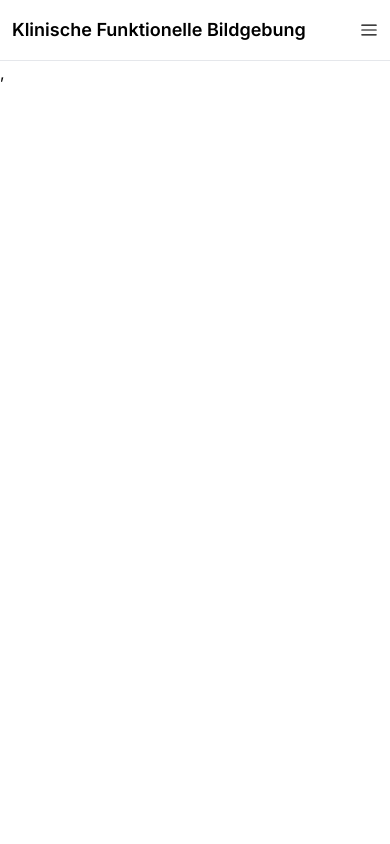
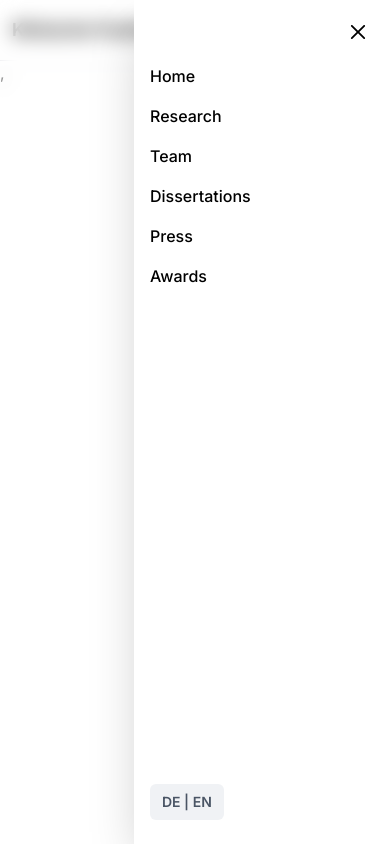
Before and after one commit to KushagraSharma10/Bonn-NeuroLab, a React (Vite) app: page / in a window 390 px wide. Both pictures are taken after a click on the button "Open menu". Built offline with nearby package versions, Linux system fonts and the light colour scheme.

Commit message:
navbar is now made responsive for all screens

```diff
--- a/src/components/Navbar.jsx
+++ b/src/components/Navbar.jsx
@@ -1,8 +1,11 @@
-import React from "react";
+import React, { useState } from "react";
 import { RxHamburgerMenu } from "react-icons/rx";
 import { Link } from "react-router";
+import SidebarMenu from "./sidebarMenu";
 
 const Navbar = () => {
+  const [sidebarOpen, setSidebarOpen] = useState(false);
+
   const links = [
     { link: "Home", to: "/" },
     { link: "Research", to: "/research" },
@@ -13,7 +16,7 @@ const Navbar = () => {
   ];
 
   return (
-    <div className="flex items-center justify-between px-3 py-4 md:px-8 border-b border-gray-200">
+    <div className="sticky top-0 flex items-center justify-between px-3 py-4 md:px-8 border-b border-gray-200">
       <h1 className="text-lg md:text-xl font-semibold md:font-bold">
         Klinische Funktionelle Bildgebung
       </h1>
@@ -31,8 +34,12 @@ const Navbar = () => {
       </nav>
 
       <button aria-label="Open menu" className="md:hidden">
-        <RxHamburgerMenu className="text-lg" />
+        <RxHamburgerMenu
+          className="text-lg"
+          onClick={() => setSidebarOpen(true)}
+        />
       </button>
+      <SidebarMenu isOpen={sidebarOpen} onClose={() => setSidebarOpen(false)} />
     </div>
   );
 };
--- /dev/null
+++ b/src/components/SidebarMenu.jsx
@@ -0,0 +1,52 @@
+import React from "react";
+import { RxCross2 } from "react-icons/rx";
+import { Link } from "react-router";
+
+const SidebarMenu = ({ isOpen, onClose }) => {
+  const links = [
+    { link: "Home", to: "/" },
+    { link: "Research", to: "/" },
+    { link: "Team", to: "/" },
+    { link: "Dissertations", to: "/" },
+    { link: "Press", to: "/" },
+    { link: "Awards", to: "/" },
+  ];
+
+  return (
+    <>
+      {isOpen && (
+        <div
+          className="fixed inset-0 sbg-black bg-opacity-10 backdrop-blur-[10px]  z-40"
+          onClick={onClose}
+        />
+      )}
+      <div
+        className={`fixed top-0 right-0 h-full w-64 bg-white z-50 transform transition-transform duration-300 ease-in-out ${
+          isOpen ? "translate-x-0 shadow-2xl" : "translate-x-full"
+        }`}
+      >
+        <div className="flex flex-col justify-between h-full px-4 py-6">
+          <RxCross2 className="absolute top-5 right-5 text-2xl"
+            onClick={onClose} />
+          <nav className="flex flex-col mt-10 justify-between gap-4 ">
+            {links.map((item, index) => (
+              <Link
+                to={item.to}
+                key={index}
+                className="text-base text-black hover:text-[#2E86C1] font-medium transition duration-200"
+                onClick={onClose}
+              >
+                {item.link}
+              </Link>
+            ))}
+          </nav>
+          <button className="text-sm mt-6 w-fit px-3 py-2 rounded-md font-semibold bg-[#F0F2F5] text-gray-600 hover:bg-gray-200 transition">
+            DE | EN
+          </button>
+        </div>
+      </div>
+    </>
+  );
+};
+
+export default SidebarMenu;
--- a/src/components/sidebar.jsx
+++ /dev/null
@@ -1,11 +0,0 @@
-import React from 'react'
-
-const sidebar = () => {
-  return (
-    <div>
-
-    </div>
-  )
-}
-
-export default sidebar
```
